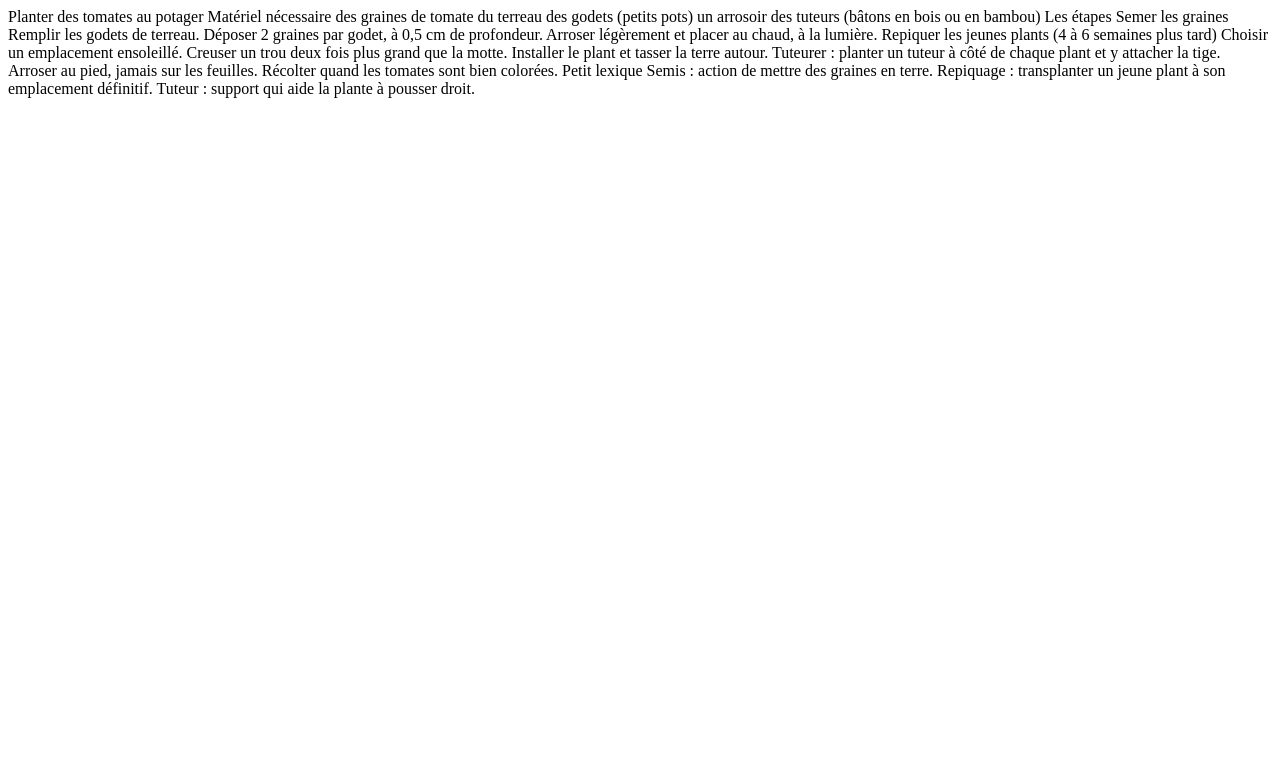
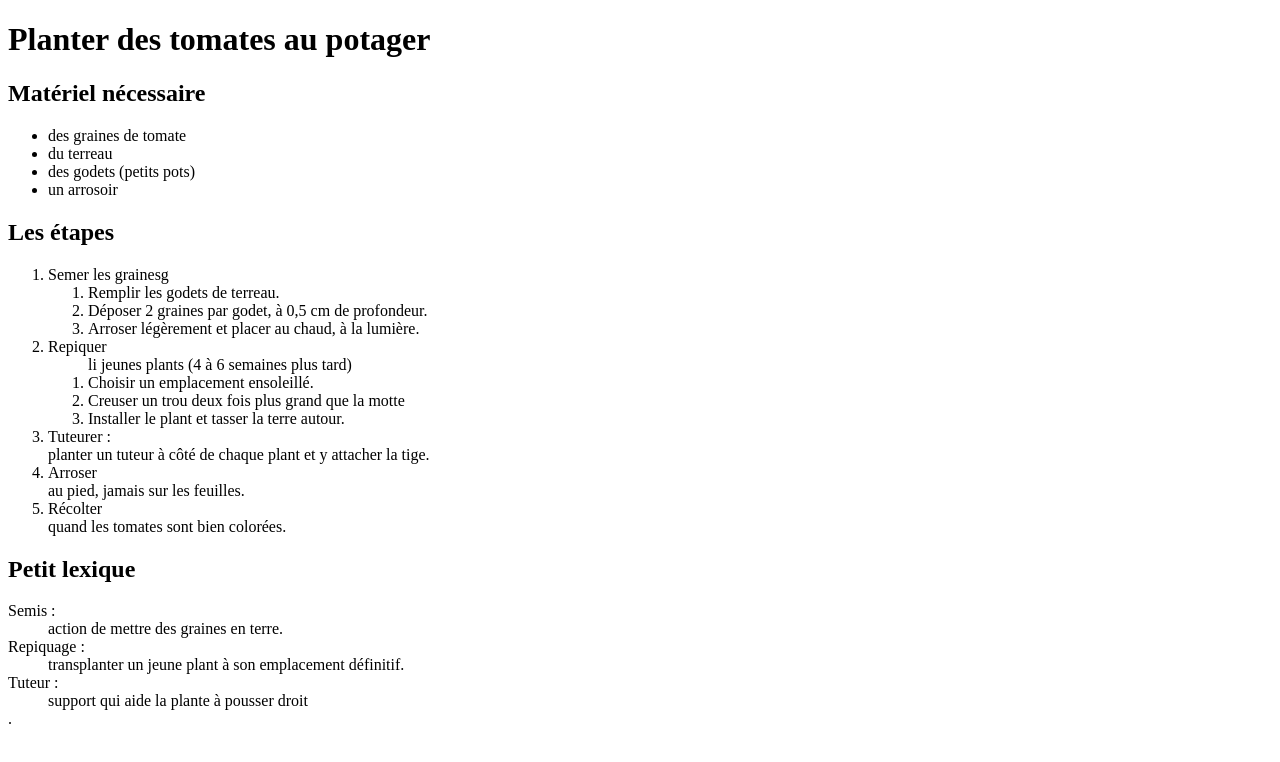
Before and after one commit to julesangaman3-maker/Exercices-htlm, a plain HTML site: page 03-listes/index.html in a window 1280 px wide. Drawn offline with Linux system fonts and the light colour scheme.

Commit message:
page 03 avant bonus

```diff
--- a/03-listes/index.html
+++ b/03-listes/index.html
@@ -7,34 +7,32 @@
 </head>
 <body>
   <!-- TODO 1 : titre principal -->
-  Planter des tomates au potager
-
+  <h1>Planter des tomates au potager</h1>
   <!-- TODO 2 : titre de partie + liste NON ordonnée (l'ordre n'a pas d'importance) -->
-  Matériel nécessaire
-  des graines de tomate
-  du terreau
-  des godets (petits pots)
-  un arrosoir
-  des tuteurs (bâtons en bois ou en bambou)
+  <h2>Matériel nécessaire</h2>
+  <ul><li>des graines de tomate</li>
+ <li> du terreau</li>
+ <li> des godets (petits pots)</li>
+  <li>un arrosoir</li></ul>
 
   <!-- TODO 3 et 4 : titre de partie + liste ORDONNÉE, avec des sous-listes imbriquées -->
-  Les étapes
-  Semer les graines
-  Remplir les godets de terreau.
-  Déposer 2 graines par godet, à 0,5 cm de profondeur.
-  Arroser légèrement et placer au chaud, à la lumière.
-  Repiquer les jeunes plants (4 à 6 semaines plus tard)
-  Choisir un emplacement ensoleillé.
-  Creuser un trou deux fois plus grand que la motte.
-  Installer le plant et tasser la terre autour.
-  Tuteurer : planter un tuteur à côté de chaque plant et y attacher la tige.
-  Arroser au pied, jamais sur les feuilles.
-  Récolter quand les tomates sont bien colorées.
+  <h2>Les étapes</h2>
+ <ol> <li>Semer les grainesg </li>
+ <ol> <li>Remplir les godets de terreau.</li>
+  <li>Déposer 2 graines par godet, à 0,5 cm de profondeur.</li>
+  <li>Arroser légèrement et placer au chaud, à la lumière.</li> </ol>
+  <li>Repiquer </li> <ol>
+li jeunes plants (4 à 6 semaines plus tard)
+  <li>Choisir un emplacement ensoleillé.</li>
+ <li> Creuser un trou deux fois plus grand que la motte</li> <li>Installer le plant et tasser la terre autour.</li></li></ol>
+ <li> Tuteurer :</li>  planter un tuteur à côté de chaque plant et y attacher la tige.
+  <li>Arroser</li> au pied, jamais sur les feuilles.
+  <li>Récolter</li> quand les tomates sont bien colorées.</ol>
 
   <!-- TODO 5 : titre de partie + liste de DÉFINITIONS -->
-  Petit lexique
-  Semis : action de mettre des graines en terre.
-  Repiquage : transplanter un jeune plant à son emplacement définitif.
-  Tuteur : support qui aide la plante à pousser droit.
+  <h2>Petit lexique</h2>
+  <dl><td>Semis : </td> <dd>action de mettre des graines en terre.</dd>
+  <td>Repiquage :</td> <dd>transplanter un jeune plant à son emplacement définitif.</dd>
+  <td>Tuteur :</td> <dd>support qui aide la plante à pousser droit</dd>.</dl>
 </body>
 </html>
```
Also changed, not shown: 1 other file.
